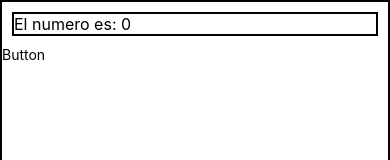
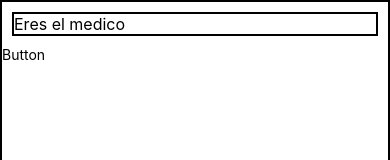
Before and after one commit to AingeruLarraburu/TeamAndPlayers, a React Native app: screen / in a window 390 px wide. Shown: the top 160 px of the page. Built offline with nearby package versions, Linux system fonts and the light colour scheme.

Commit message:
condicion

```diff
--- a/App.js
+++ b/App.js
@@ -8,16 +8,34 @@ import Prueba from './componentes/prueba';
 
 export default function App() {
   //var contador = 0;
-  const [contador, setContador] = useState(0)
+  const [perfil, setperfil] = useState("medico")
   const cambiar = () => {
-    setContador(contador+1);
+    if (perfil == "medico") {
+      setperfil("pacience");
+    }else{
+      setperfil("medico");
+    }
   }
-  return (
-    <View style={styles.container}>
-      <Text style={styles.texto}>El numero es: {contador}</Text>
-      <TouchableOpacity onPress={cambiar}><Text>Button</Text></TouchableOpacity>
-    </View>
-  )
+  if (perfil=="medico") {
+    return (
+      <View style={styles.container}>
+        <Text style={styles.texto}>Eres el medico</Text>
+        <TouchableOpacity onPress={cambiar}><Text>Button</Text></TouchableOpacity>
+      </View>
+    )
+  }
+  else{
+    return (
+      <View style={styles.container}>
+        <Text style={styles.texto}>Eres el paciente</Text>
+        <Text style={styles.texto}>Eres el paciente</Text>
+        <Text style={styles.texto}>Eres el paciente</Text>
+        <Text style={styles.texto}>Eres el paciente</Text>
+        <TouchableOpacity onPress={cambiar}><Text>Button</Text></TouchableOpacity>
+      </View>
+    )
+  }
+
 }
 
 const styles = StyleSheet.create({
```
